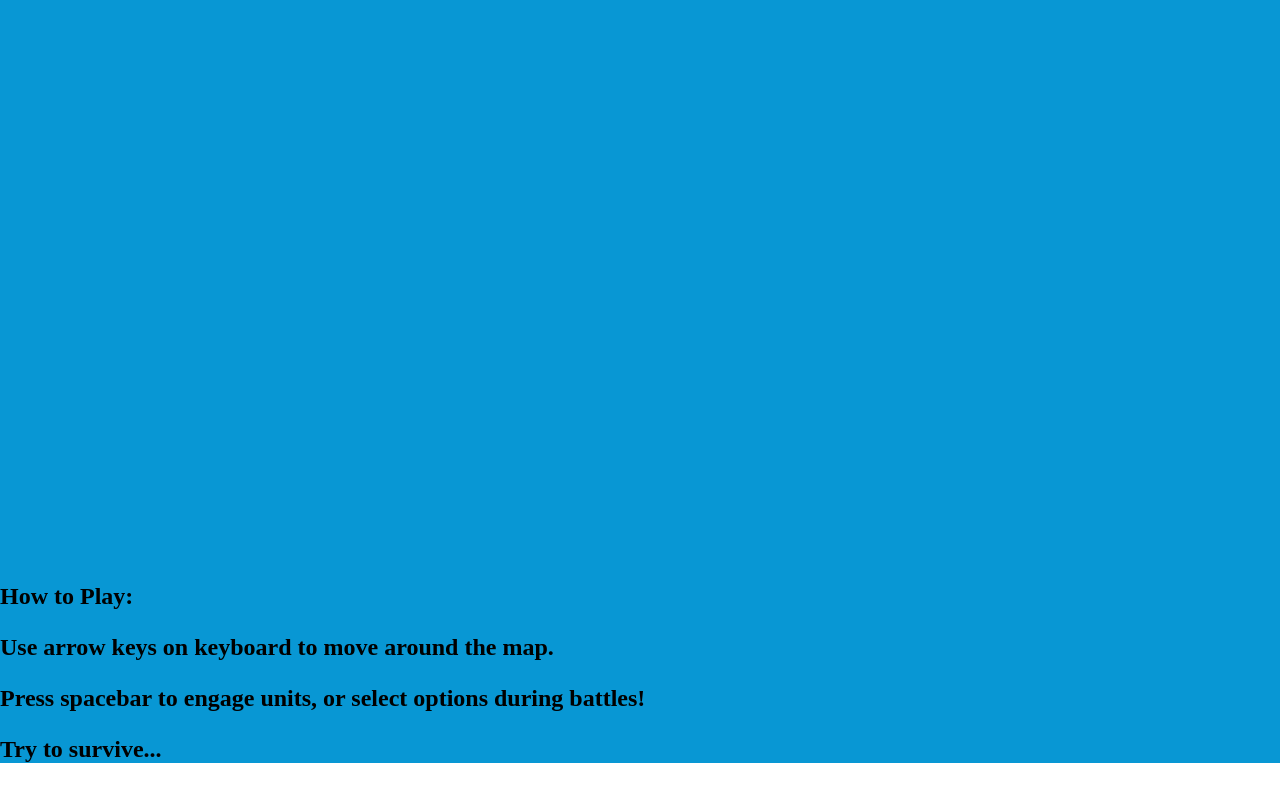
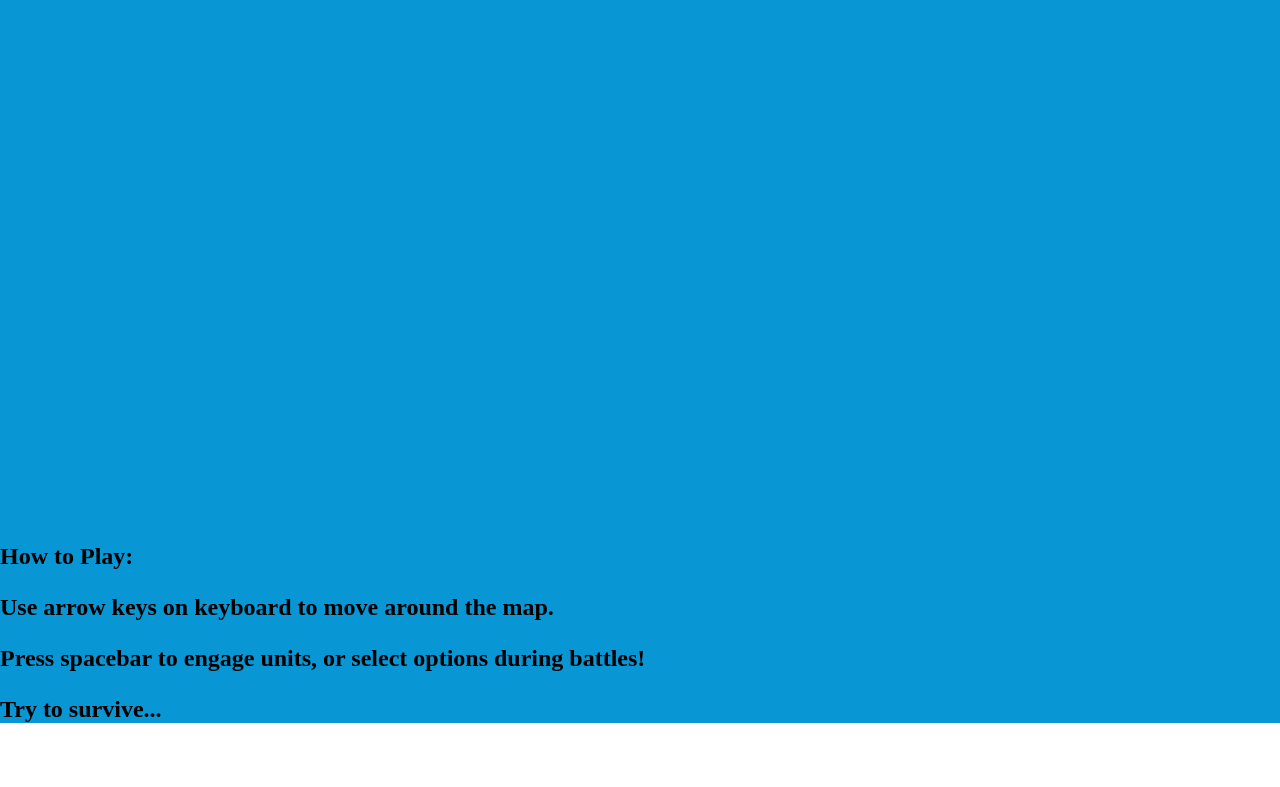
Before and after one commit to Crifology/StranimalsGame, a website: page index.html in a window 1280 px wide. Shown: the part 61-848 px from the top of the page. After the commit the page ends 808 px from the top, so only its background shows below. Drawn offline with Linux system fonts and the light colour scheme; a script that the page names is missing.

Commit message:
changes wrapper

```diff
--- a/index.html
+++ b/index.html
@@ -9,14 +9,12 @@
             <div class="header" id="header">
                 <h1 itemprop="name" class="game_title">Stranimals: Living Hell</h1>
             </div>
-            <div class="game_frame" style="outline: 3px; padding: 20px 20px;">
-                <div data-height="504" class="game_frame" data-width="896" style="width: 896px; height: 504px">
+            <div class="game_frame" data-width="896" style="width: 896px; height: 504px">
                         <script type="module" src="https://unpkg.com/kaboom@3000.0.0-beta.2/dist/kaboom.js"></script>
                         <script src="assetLoader.js"></script>
                         <script src="scenes/world.js"></script>
                         <script src="scenes/battle.js"></script>
                         <script type="module" src="main.js"></script>
-                </div>
             </div>
             <div class="instructions_wrapper">
                 <h2>How to Play:
```
